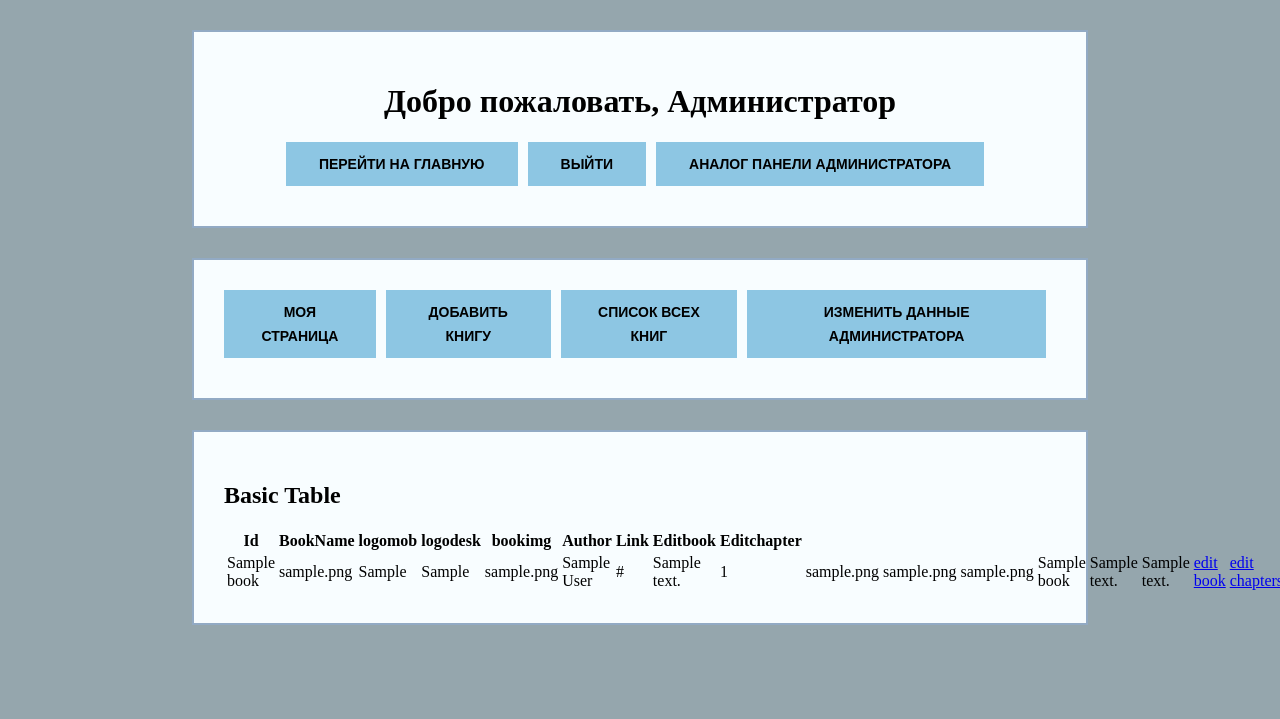
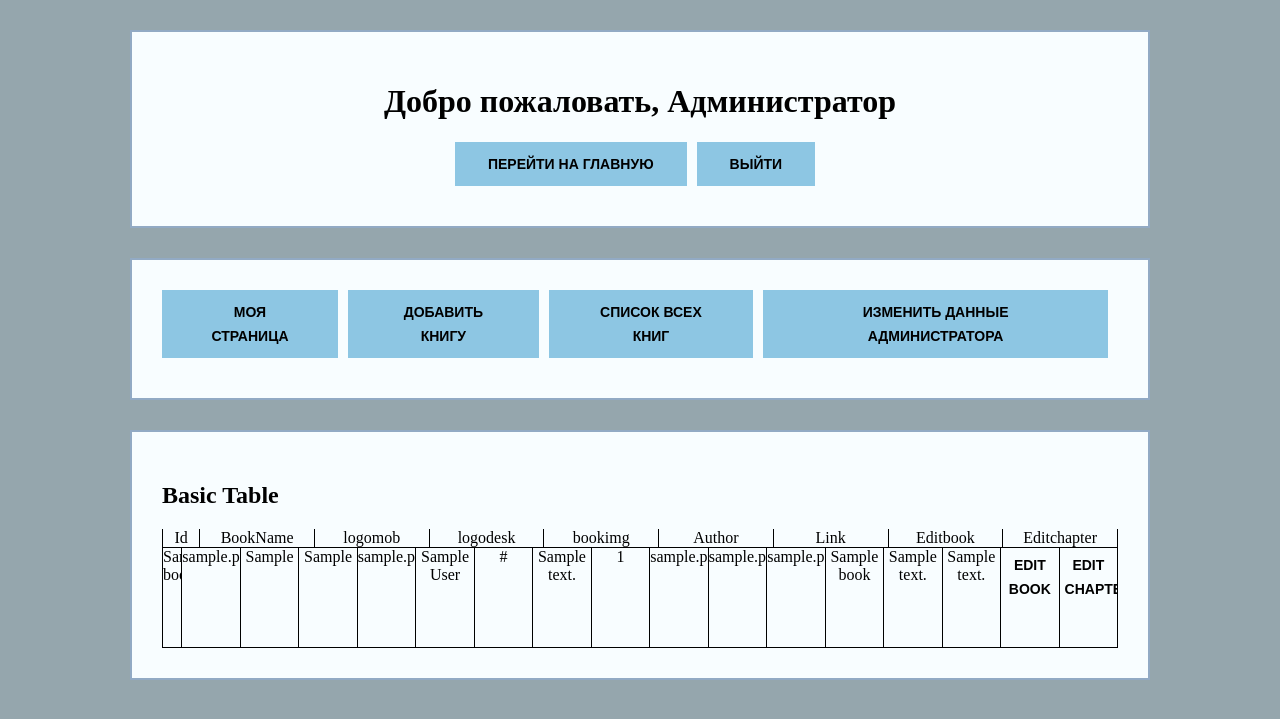
Before and after one commit to Ann0808/booksite, a PHP site: page /admin/showbooks.php in a window 1280 px wide. Shown: the top 719 px of the page. Run offline with PHP 8.4, Linux system fonts and the light colour scheme; tables that the repository leaves empty or names only in its code hold one stand-in row (values such as "Sample post"); data that the repository does not hold is empty.

Commit message:
new showbooks

```diff
--- a/admin/header_admin.php
+++ b/admin/header_admin.php
@@ -32,7 +32,6 @@
     	<h1 class="admin-title">Добро пожаловать, Администратор</h1>
 			<a class="btn" href="../index.php">Перейти на главную</a>
 			<a class="btn" href="admin.php?action=logout"?>Выйти</a>
-			<a class="btn" href="admin_pannel.php">Аналог панели администратора</a>
     </div>
     <div class="admin-container">
 			<div class="admin-menu">
--- a/admin/showbooks.php
+++ b/admin/showbooks.php
@@ -2,53 +2,47 @@
 $everything = Book::queryMysql("SELECT * FROM books"); ?>
    <div class="admin-container">
    	<div class="admin-container__items">
-      <p>
-
-      </p>
+			<div class="admin-container__item">
 			<h2>Basic Table</h2>
-  <table>
-    <thead>
-      <tr>
-        <th>Id</th>
-        <th>BookName</th>
-        <th>logomob</th>
-        <th>logodesk</th>
-        <th>bookimg</th>
-        <th>Author</th>
-        <th>Link</th>
-        <th>Editbook</th>
-        <th>Editchapter</th>
-      </tr>
-    </thead>
-    <tbody>
+				<div class="admin-container__row">
+					<div class="col">Id</div>
+					<div class="col">BookName</div>
+					<div class="col">logomob</div>
+					<div class="col">logodesk</div>
+					<div class="col">bookimg</div>
+					<div class="col">Author</div>
+					<div class="col">Link</div>
+					<div class="col">Editbook</div>
+					<div class="col">Editchapter</div>
+				</div>
 				<?
 						foreach ($everything as $value) { ?>
-        <tr>
-          <?$id_redirect = 0;
-          $is_id = true; ?>
+							<div class="admin-container__row admin-container__row--big">
+								<?
+									$id_redirect = 0;
+									$is_id = true;
+								?>
 								<?php foreach ($value as $v) {
 									if($is_id) $id_redirect = $v;
 									 ?>
-          <td>
+									<div class="col">
 										<?
 										$search = ".jpg";
 										if (substr($v, strlen($v) - strlen($search)) == $search) {
-              echo "<img src='$v'>";
+											echo "<picture><img src='$v'></picture>";
 										 }
 										 else{
 											 echo $v;
 										 }
 
 										?>
-          </td>
+									</div>
 							<?    $is_id = false; } ?>
-      <td><a href="editbook.php?id=<?echo $id_redirect; ?>">edit book</a></td>
-      <td><a href="editchapters.php?id=<?echo $id_redirect; ?>">edit chapters</a></td>
-        </tr>
+							<div class="col"><a class="showbook__btn" href="editbook.php?id=<?echo $id_redirect; ?>">edit book</a></div>
+							<div class="col"><a class="showbook__btn" href="editchapters.php?id=<?echo $id_redirect; ?>">edit chapters</a></div>
+						</div>
 					<?  } ?>
-
-    </tbody>
-  </table>
+			</div>
    	</div>
    </div>
 
--- a/css/style.css
+++ b/css/style.css
@@ -52,7 +52,7 @@
 .admin-container__row {
   display: flex;
   width: 100%;
-  max-width: 800px;
+  max-width: 1100px;
   justify-content: space-between;
   vertical-align: middle;
 }
@@ -116,8 +116,8 @@ input[type="radio"]:nth-of-type(3):checked ~ .admin-menu .admin-menu__item:nth-o
 }
 @media (min-width: 768px) {
   .admin-container {
-    width: 70%;
-    max-width: 900px;
+    width: 90%;
+    max-width: 1020px;
     margin: 30px auto;
   }
 }
@@ -153,6 +153,58 @@ input[type="radio"]:nth-of-type(3):checked ~ .admin-menu .admin-menu__item:nth-o
   display: inline;
   width: 100%;
   max-width: none;
+}
+.admin-container__row .col {
+  position: relative;
+  box-sizing: border-box;
+  width: 12%;
+  border-bottom: 1px solid black;
+  border-right: 1px solid black;
+  overflow: hidden;
+  text-align: center;
+}
+.admin-container__row .col:first-child {
+  width: 4%;
+  border-left: 1px solid black;
+}
+.admin-container__row--big {
+  height: 100px;
+}
+.col img {
+  position: absolute;
+  left: -50px;
+  top: -80px;
+  transform: scale(0.35);
+}
+.showbook__btn {
+  display: block;
+  width: auto;
+  padding: 5px 5px;
+  font-weight: 700;
+  font-size: 14px;
+  line-height: 24px;
+  font-family: "Arial", sans-serif;
+  vertical-align: top;
+  text-align: center;
+  color: black;
+  text-transform: uppercase;
+  text-decoration: none;
+  border: none;
+  outline: none;
+  cursor: pointer;
+}
+.showbook__btn:hover,
+.showbook__btn:active {
+  color: rgba(0, 0, 0, 0.7);
+}
+.showbook__btn.disabled,
+.showbook__btn:disabled {
+  cursor: default;
+  opacity: 0.5;
+}
+.showbook__btn.disabled:hover,
+.showbook__btn:disabled:hover {
+  color: rgba(0, 0, 0, 0.7);
 }
 
 .main-page {
```
Also changed, not shown: less/blocks/admin-panel.less (+63 -5 lines). Lines whose indentation alone changed are shown as unchanged.
